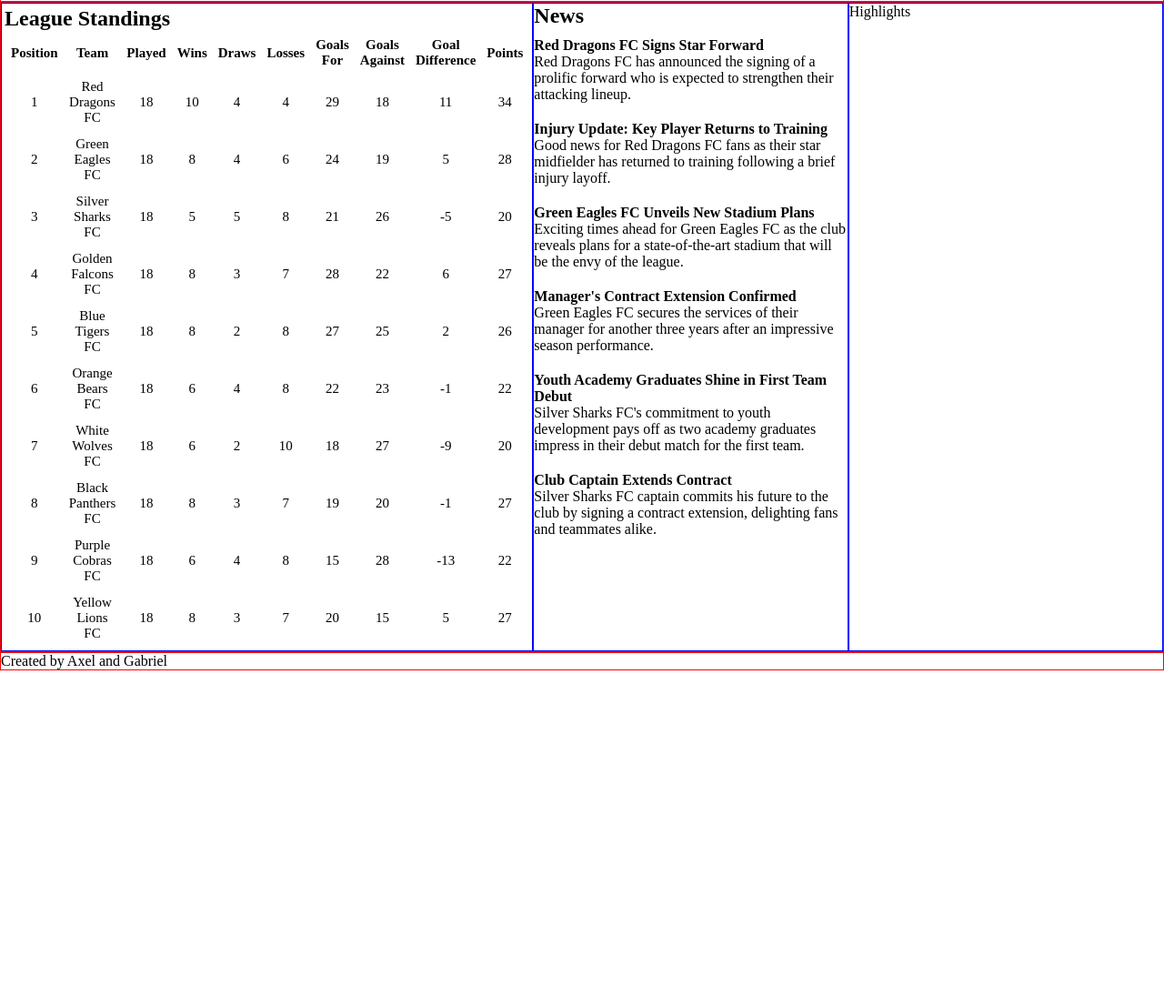
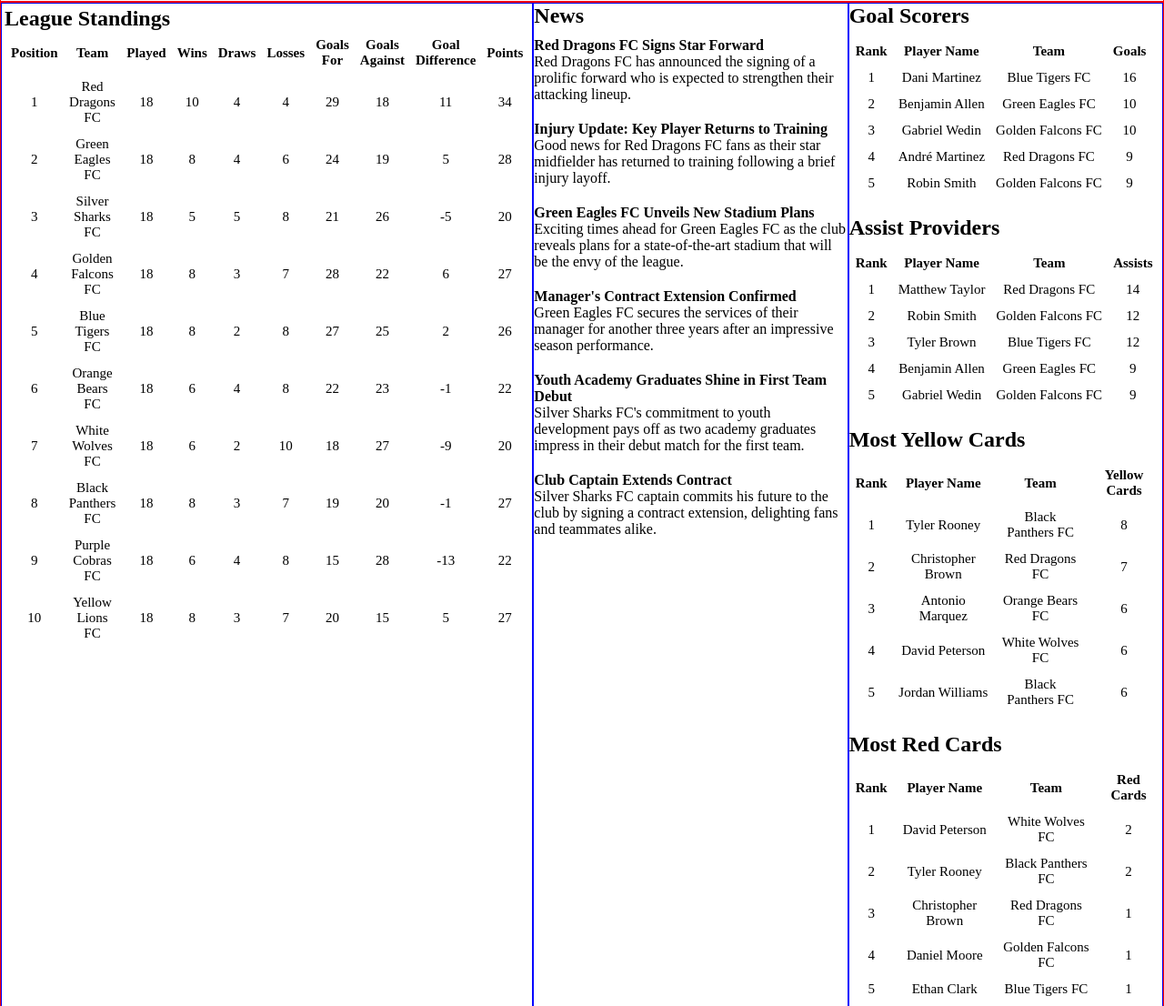
Before and after one commit to Axelskold93/Axelskold93.github.io, a plain HTML site: page index.html in a window 1280 px wide. Shown: the part 37-1143 px from the top of the page at 91% size. Before the commit the page ends 800 px from the top, so only its background shows below. Drawn offline with nearby package versions, Linux system fonts and the light colour scheme.

Commit message:
Fixed merge conflicts

```diff
--- a/index.html
+++ b/index.html
@@ -55,10 +55,105 @@
                         <p>{{ newsItem.description }}</p>
                     </div>
                 </article>
-        <article id="highlights">Highlights</article>
+                <article id="highlights">
+                    <h2>Goal Scorers</h2>
+                    <table>
+                        <thead>
+                            <tr>
+                                <th>Rank</th>
+                                <th>Player Name</th>
+                                <th>Team</th>
+                                <th>Goals</th>
+                            </tr>
+                        </thead>
+                        <tbody>
+                            <tr v-for="(player, index) in topScorers">
+                                <td>{{ index + 1 }}</td>
+                                <td>{{ player.name }}</td>
+                                <td>{{ player.team }}</td>
+                                <td>{{ player.goals }}</td>
+                            </tr>
+                        </tbody>
+                    </table>
+
+                    <h2>Assist Providers</h2>
+                    <table>
+                        <thead>
+                            <tr>
+                                <th>Rank</th>
+                                <th>Player Name</th>
+                                <th>Team</th>
+                                <th>Assists</th>
+                            </tr>
+                        </thead>
+                        <tbody>
+                            <tr v-for="(player, index) in topAssists">
+                                <td>{{ index + 1 }}</td>
+                                <td>{{ player.name }}</td>
+                                <td>{{ player.team }}</td>
+                                <td>{{ player.assists }}</td>
+                            </tr>
+                        </tbody>
+                    </table>
+                    <h2>Most Yellow Cards</h2>
+                    <table>
+                        <thead>
+                            <tr>
+                                <th>Rank</th>
+                                <th>Player Name</th>
+                                <th>Team</th>
+                                <th>Yellow Cards</th>
+                            </tr>
+                        </thead>
+                        <tbody>
+                            <tr v-for="(player, index) in topYellowCards">
+                                <td>{{ index + 1 }}</td>
+                                <td>{{ player.name }}</td>
+                                <td>{{ player.team }}</td>
+                                <td>{{ player.yellow_cards }}</td>
+                            </tr>
+                        </tbody>
+                    </table>
+
+                    <h2>Most Red Cards</h2>
+                    <table>
+                        <thead>
+                            <tr>
+                                <th>Rank</th>
+                                <th>Player Name</th>
+                                <th>Team</th>
+                                <th>Red Cards</th>
+                            </tr>
+                        </thead>
+                        <tbody>
+                            <tr v-for="(player, index) in topRedCards">
+                                <td>{{ index + 1 }}</td>
+                                <td>{{ player.name }}</td>
+                                <td>{{ player.team }}</td>
+                                <td>{{ player.red_cards }}</td>
+                            </tr>
+                        </tbody>
+                    </table>
+                </article>
             </main>
             <footer>
-        <p id="creators">Created by Axel and Gabriel</p>
+                <div class="head-to-head">
+                    <h1>Head to Head</h1>
+                    <h2>Choose two players and compare their stats!</h2>
+                    <p>Choose team:</p>
+                    <ul class="team-list">
+                        <li v-for="team in teams">
+                            <button @click="togglePlayersList(team)">
+                                {{ team.name }}
+                            </button>
+                            <ul v-if="team.showPlayersList">
+                                <li v-for="player in team.players">
+                                    {{ player.name }}
+                                </li>
+                            </ul>
+                        </li>
+                    </ul>
+                </div>
             </footer>
         </div>
     </body>
```
Lines whose indentation alone changed are shown as unchanged.
